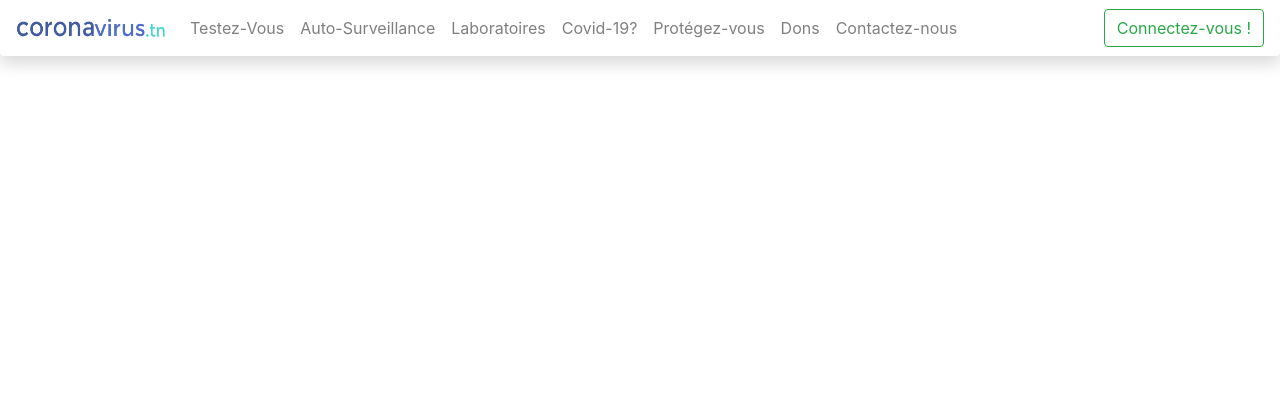
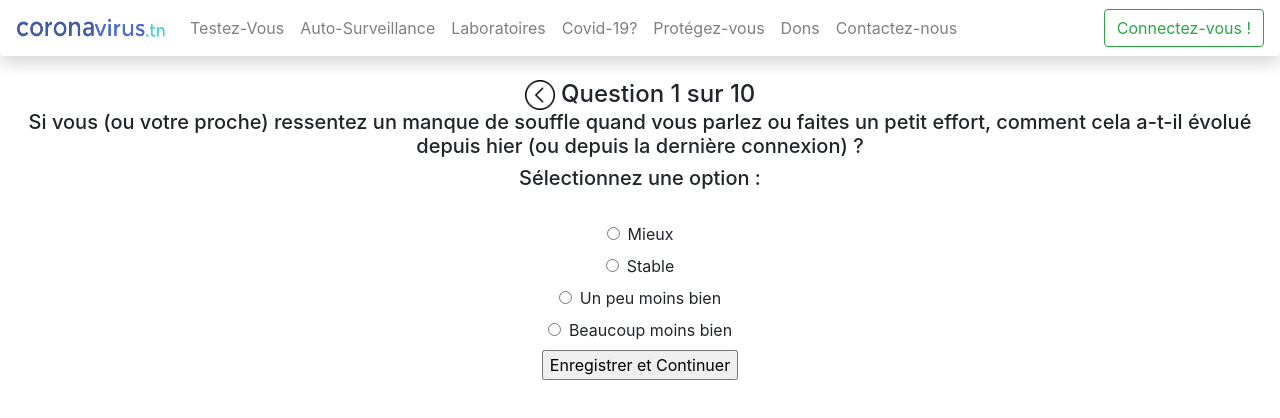
Before and after one commit to bilelmerhben/Project-team, a React (Create React App) app: page /Auto-Surveillance in a window 1280 px wide. Shown: the top 418 px of the page. Built offline with nearby package versions, Linux system fonts and the light colour scheme.

Commit message:
autosurveillance(en cours)

```diff
--- a/src/components/Surveillance.js
+++ b/src/components/Surveillance.js
@@ -1,14 +1,62 @@
 import React, { Component } from "react";
+import "../Css/surveillance.css";
+import back from "../img/back.png";
+const obj={
+   question:['  Question 1 sur 10','Question 2 sur 10','Question 3 sur 10'],
+   titre:['Si vous (ou votre proche) ressentez un manque de souffle quand vous parlez ou faites un petit effort, comment cela a-t-il évolué depuis hier (ou depuis la dernière connexion) ?','Comment vous (ou votre proche) vous sentez-vous par rapport à hier (ou depuis la dernière connexion) ?','Quelle a été la température maximale des 24 dernières heures ?'],
+   contenu:['Sélectionnez une option :','Sélectionnez une option :','Remplissez le champ :'],
+   label:['Mieux','Stable','Un peu moins bien','Beaucoup moins bien']
+}
+class Surveillance extends Component{
+  state={
+     count:0
+  }
+   changequestion =(e)=>{
+      e.preventDefault();
+      if(this.state.count <2){
+         this.setState(
+           {
+            count:this.state.count + 1
+           });}}
+           comeback =()=>{
 
-
-function Surveillance (props){
-
+            if(this.state.count >0){
+               this.setState(
+                 {
+                  count:this.state.count - 1
+                 });
+                            }}
+render(){
     return (
 
- <div className={props.className}>
+ <div className="surveille">
+    <img className="fleche" onClick={this.comeback} src={back} alt=""></img>
+    <h4 className="d-inline">{obj.question[this.state.count]}</h4>
+   <h5>{obj.titre[this.state.count]}</h5>
+   <h5>{obj.contenu[this.state.count]}</h5><br/>
+<form  onSubmit={this.changequestion}>
+
+   {this.state.count ==0?( <div>
+<input className="mr-2 " type="radio" name="radio" required /><label>{obj.label[0]}</label><br/>
+<input className="mr-2 " type="radio" name="radio" required /><label>{obj.label[1]}</label><br/>
+<input className="mr-2 " type="radio" name="radio" required /><label>{obj.label[2]}</label><br/>
+<input className="mr-2 " type="radio" name="radio" required /><label>{obj.label[3]}</label><br/>
+</div> ):(this.state.count ==1 ? (
+    <div>
+   <input className="mr-2 " type="radio" name="radio2" required /><label>{obj.label[0]}</label><br/>
+   <input className="mr-2 " type="radio" name="radio2" required /><label>{obj.label[1]}</label><br/>
+   <input className="mr-2 " type="radio" name="radio2" required /><label>{obj.label[2]}</label><br/>
+   <input className="mr-2 " type="radio" name="radio2" required /><label>{obj.label[3]}</label><br/>
+   </div>):(   <div> Remplissez le champ : <input class="input" type="number" name="Temperature" placeholder="37.0" min="34" max="42" step="0.1" autoComplete autoFocus required /> :Degrés <br />
+
+                    </div> ))}
+
+<input  type="submit" name="submit" value="Enregistrer et Continuer" />
+
+</form>
 
  </div>
-
-    );
-  }
-  export default Surveillance;
+    )
+   }
+}
+export default Surveillance;
```
